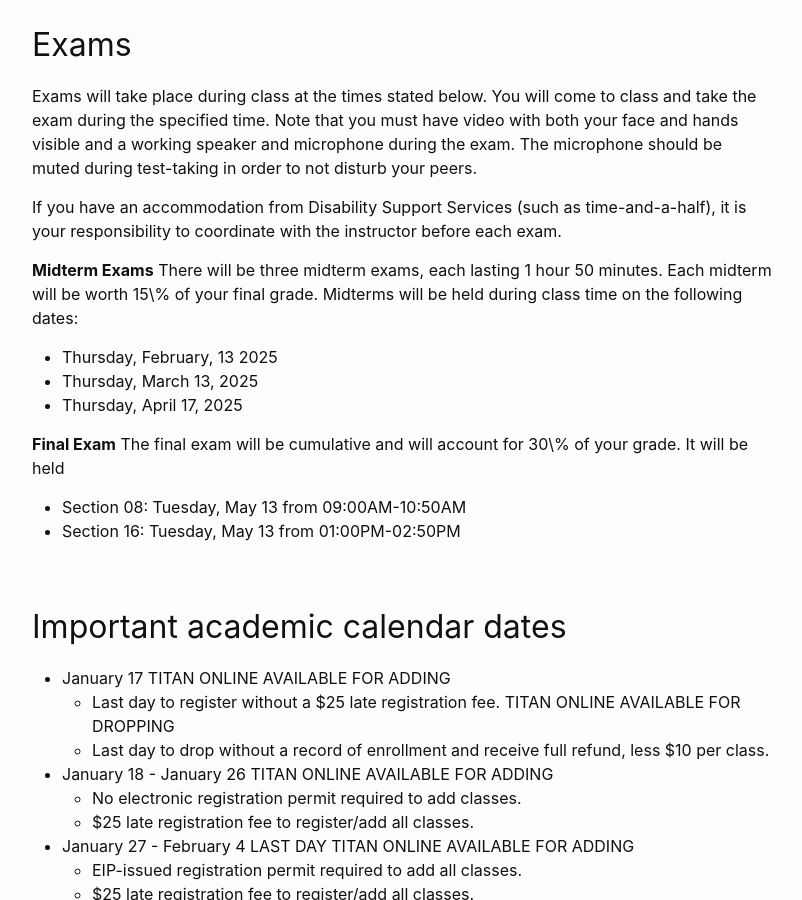
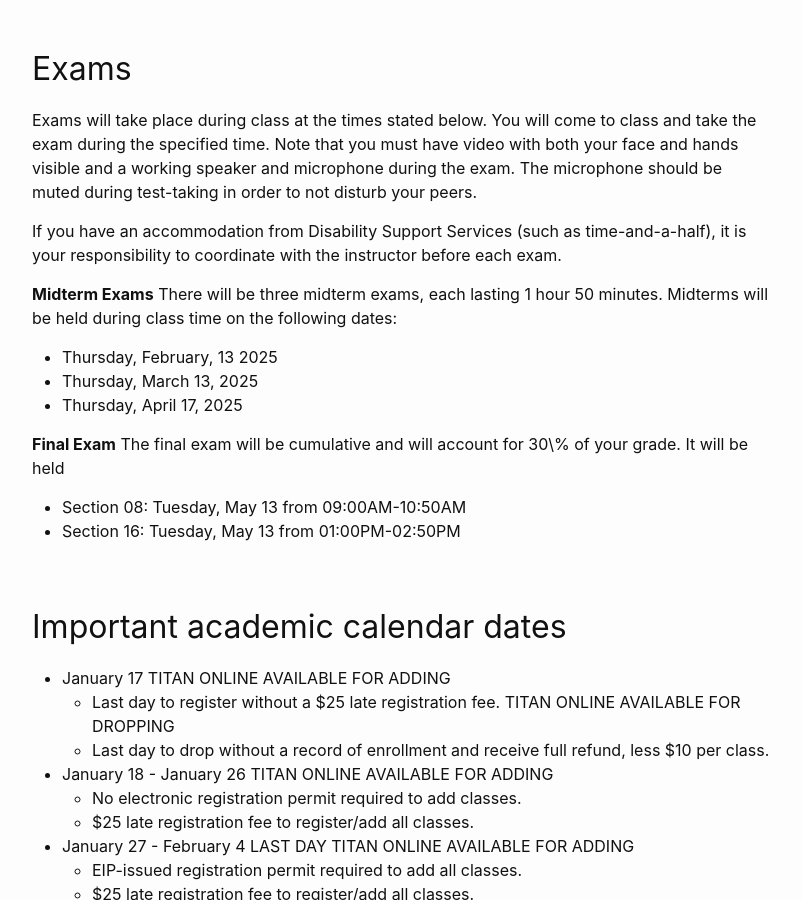
Before and after one commit to wcasper/math150Aspring2025, a Jekyll site: the page built from syllabus.md, in a window 1280 px wide and 900 px high, scrolled down 4209 px. Shown: the whole window, without its empty margins (238-1040 px from the left). Built offline with Jekyll 4.4.1, drawn with Linux system fonts in a browser that asks for light colours; part of the change alters nothing that is shown; some of the changed text lies outside the part shown.

```diff
--- a/syllabus.md
+++ b/syllabus.md
@@ -11,7 +11,7 @@ permalink: /syllabus
 
 **Email:** wcasper@fullerton.edu
 
-**Office hourse:** TBA.  Additional office hours are available by request.
+**Office hourse:** Tuesday, Wednesday, and Thursday 3-4PM.  Additional office hours are available by request.
 
 **Course website:** we will use Canvas website (Spring 2023 MATH 350-2 18781), but will link additional information from a corresponding <a target="_parent" href="https://wcasper.github.io/math350spring2024">Github Pages site (link)</a> which you may find more convenient for pulling material.
 
@@ -117,7 +117,6 @@ If you have an accommodation from Disability Support Services (such as time-and-
 
 **Midterm Exams**
 There will be three midterm exams, each lasting 1 hour 50 minutes.
-Each midterm will be worth 15\% of your final grade.
 Midterms will be held during class time on the following dates:
 * Thursday, February, 13 2025
 * Thursday, March 13, 2025
```
